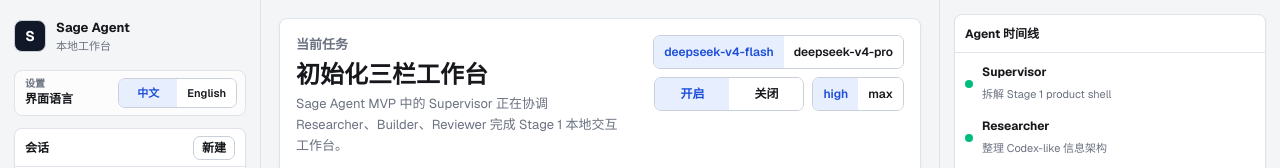
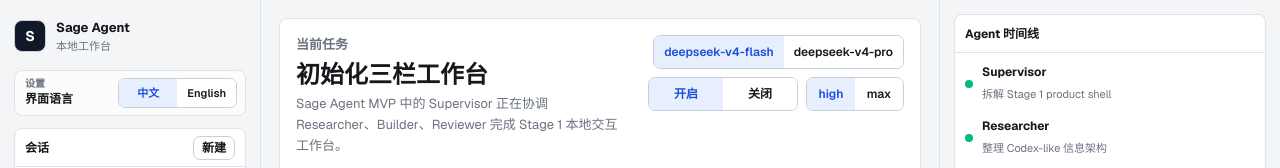
Before and after one commit to wjlGitHub2021/SageAgent, a Next.js app in the folder apps/web/: page / in a window 1280 px wide. Shown: the top 168 px of the page. Built offline with nearby package versions, Linux system fonts and the light colour scheme.

Commit message:
实现：完善推理强度选择器

```diff
--- a/apps/web/src/app/globals.css
+++ b/apps/web/src/app/globals.css
@@ -277,6 +277,11 @@
 
 .thinking-toggle button {
   min-width: 74px;
+  white-space: nowrap;
+}
+
+.reasoning-selector button {
+  min-width: 48px;
   white-space: nowrap;
 }
 
--- a/apps/web/src/app/page.tsx
+++ b/apps/web/src/app/page.tsx
@@ -33,6 +33,7 @@
     thinking: "推理",
     enabled: "开启",
     disabled: "关闭",
+    reasoningEffort: "推理强度",
     agentTimeline: "Agent 时间线",
     toolCalls: "工具调用",
     approval: "审批",
@@ -83,6 +84,7 @@
     thinking: "Thinking",
     enabled: "Enabled",
     disabled: "Disabled",
+    reasoningEffort: "Reasoning effort",
     agentTimeline: "Agent Timeline",
     toolCalls: "Tool Calls",
     approval: "Approval",
@@ -763,14 +765,20 @@
                   {t.disabled}
                 </button>
               </div>
-              <div className="segmented" role="group" aria-label="reasoning effort">
+              <div
+                className="segmented reasoning-selector"
+                role="group"
+                aria-label={t.reasoningEffort}
+              >
                 <button
+                  aria-pressed={reasoningEffort === "high"}
                   className={reasoningEffort === "high" ? "selected" : ""}
                   onClick={() => setReasoningEffort("high")}
                 >
                   high
                 </button>
                 <button
+                  aria-pressed={reasoningEffort === "max"}
                   className={reasoningEffort === "max" ? "selected" : ""}
                   onClick={() => setReasoningEffort("max")}
                 >
```
Also changed, not shown: 2 other files (tests, documents, lock files or other folders).
